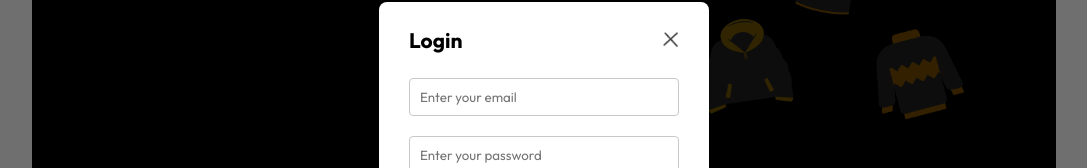
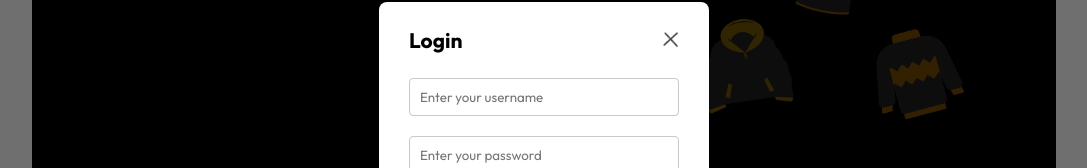
Before and after one commit to ShaneDT1126/CSIT-340-Final-Project, a React (Vite) app in the folder front-end/IEfrontend/: page / in a window 1280 px wide. Both pictures are taken after a click on the button "Sign in". Shown: the part 241-409 px from the top of the page, without its empty margins (96-1183 px from the left). Built offline with nearby package versions, Linux system fonts and the light colour scheme; no server answers.

Commit message:
changed login placeholder

```diff
--- a/front-end/IEfrontend/src/components/LoginPopup/LoginPopup.jsx
+++ b/front-end/IEfrontend/src/components/LoginPopup/LoginPopup.jsx
@@ -131,7 +131,7 @@
             <>
               <input type="text"
                 value={username}
-                placeholder="Enter your email"
+                placeholder="Enter your username"
                 required
                 onChange={(e) => setUsername(e.target.value)} />
               <input type="password"
```
